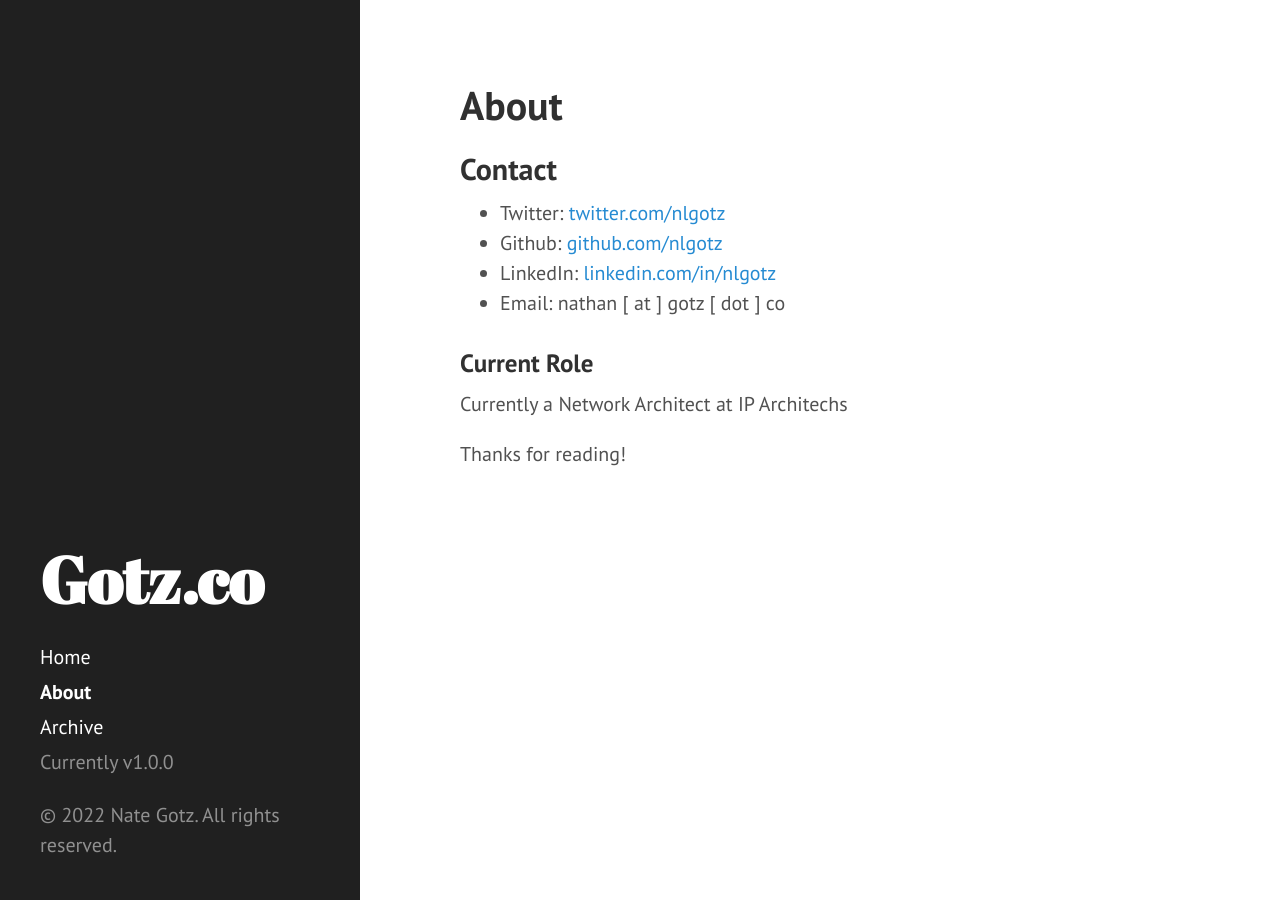
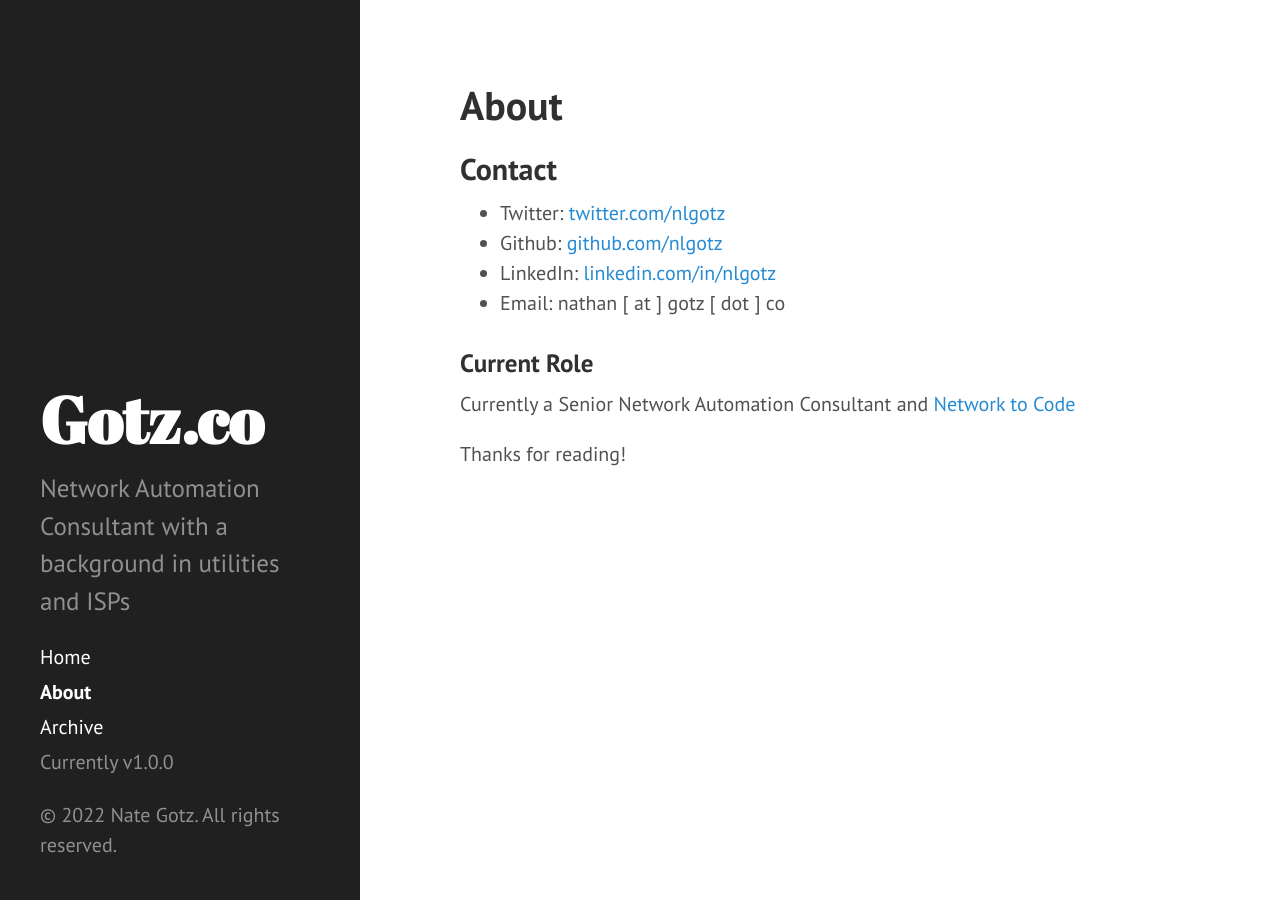
Before and after one commit to nlgotz/nlgotz.github.com, a Jekyll site: the page built from about.md, in a window 1280 px wide. Built offline with Jekyll 4.4.1, drawn with Linux system fonts in a browser that asks for light colours.

```diff
--- a/_config.yml
+++ b/_config.yml
@@ -1,35 +1,37 @@
 # Permalinks
 #
 # Use of `relative_permalinks` ensures post links from the index work properly.
-permalink:           pretty
+permalink: pretty
 
 # Setup
-title:               Gotz.co
-url:                 https://gotz.co
-paginate:            1
-baseurl:             "/"
+title: Gotz.co
+url: https://gotz.co
+description: "Network Automation Consultant with a background in utilities and ISPs"
+title_image: "https://gotz.co/public/favicon.ico"
+twitter_username: nlgotz
+paginate: 1
+baseurl: "/"
 
 # Assets
 #
 # We specify the directory for Jekyll so we can use @imports.
 sass:
-  sass_dir:          _sass
-  style:            :compressed
+  sass_dir: _sass
+  style: compressed
 
 # About/contact
 author:
-  name:              Nate Gotz
-  url:               https://twitter.com/nlgotz
+  name: Nate Gotz
+  url: https://twitter.com/nlgotz
 
 # Custom vars
-version:             1.0.0
+version: 1.0.0
 github:
-  repo:              https://github.com/nlgotz/nlgotz.github.com
+  repo: https://github.com/nlgotz/nlgotz.github.com
 
 pages_list:
-  About: '/about'
-  Archive: '/archive'
-  Feed: '/atom.xml'
+  About: "/about"
+  Archive: "/archive"
+  Feed: "/atom.xml"
 
-plugins:
-  [jekyll-paginate]
+plugins: [jekyll-paginate]
--- a/_includes/head.html
+++ b/_includes/head.html
@@ -8,9 +8,9 @@
 
   <title>
     {% if page.title == "Home" %}
-      {{ site.title }} &middot; {{ site.tagline }}
+    {{ site.title }}
     {% else %}
-      {{ page.title }} &middot; {{ site.title }}
+    {{ page.title }} - {{ site.title }}
     {% endif %}
   </title>
 
@@ -21,9 +21,34 @@
   <link rel="stylesheet" href="http://fonts.googleapis.com/css?family=PT+Sans:400,400italic,700|Abril+Fatface">
 
   <!-- Icons -->
-  <link rel="apple-touch-icon-precomposed" sizes="144x144" href="{{ site.baseurl }}public/apple-touch-icon-144-precomposed.png">
-                                 <link rel="shortcut icon" href="{{ site.baseurl }}public/favicon.ico">
+  <link rel="apple-touch-icon-precomposed" sizes="144x144"
+    href="{{ site.baseurl }}public/apple-touch-icon-144-precomposed.png">
+  <link rel="shortcut icon" href="{{ site.baseurl }}public/favicon.ico">
 
   <!-- RSS -->
   <link rel="alternate" type="application/rss+xml" title="RSS" href="/atom.xml">
+  <!-- Twitter cards -->
+  <meta name="twitter:site" content="@{{ site.twitter_username }}">
+  <meta name="twitter:creator" content="@{{ page.author }}">
+  <meta name="twitter:title" content="{{ page.title }}">
+
+  {% if page.summary %}
+  <meta name="twitter:description" content="{{ page.summary }}">
+  {% else %}
+  <meta name="twitter:description" content="{{ site.description }}">
+  {% endif %}
+
+  {% if page.largeimage %}
+  <meta name="twitter:card" content="summary_large_image">
+  <meta name="twitter:image" content="{{ site.url }}{{ page.largeimage }}">
+  {% else %}
+  {% if page.image %}
+  <meta name="twitter:card" content="summary">
+  <meta name="twitter:image" content="{{ site.url }}{{ page.image }}">
+  {% else %}
+  <meta name="twitter:card" content="summary">
+  <meta name="twitter:image" content="{{ site.title_image }}">
+  {% endif %}
+  {% endif %}
+  <!-- end of Twitter cards -->
 </head>
--- a/about.md
+++ b/about.md
@@ -12,6 +12,6 @@ title: About
 
 ### Current Role ###
 
-Currently a Network Architect at IP Architechs
+Currently a Senior Network Automation Consultant and [Network to Code](https://networktocode.com)
 
 Thanks for reading!
```
Also changed, not shown: _posts/2022-02-25-dhcpv6-dhcpv4-dns.md (+4 -1 lines).
